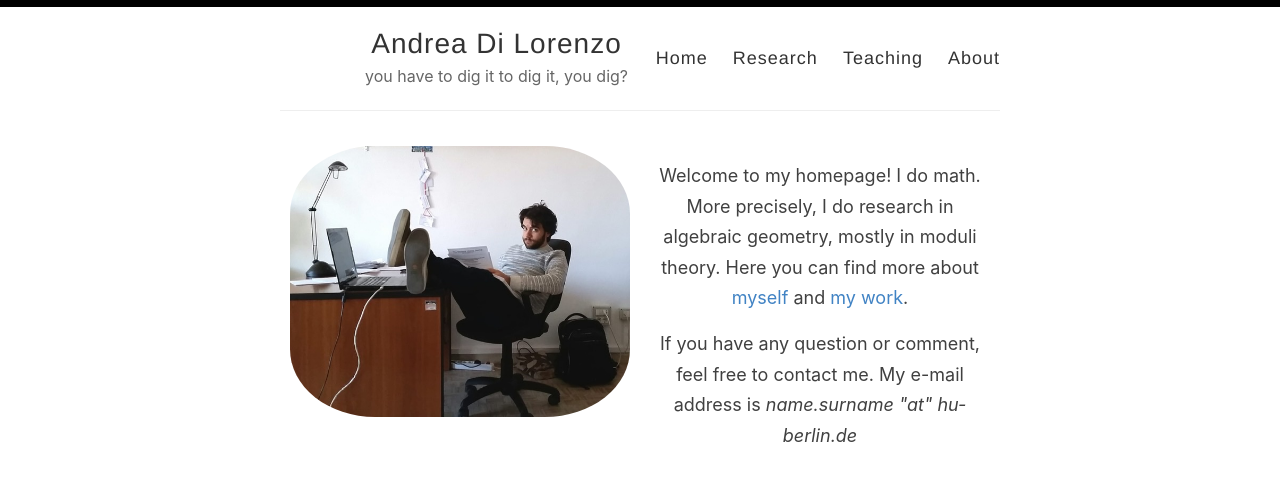
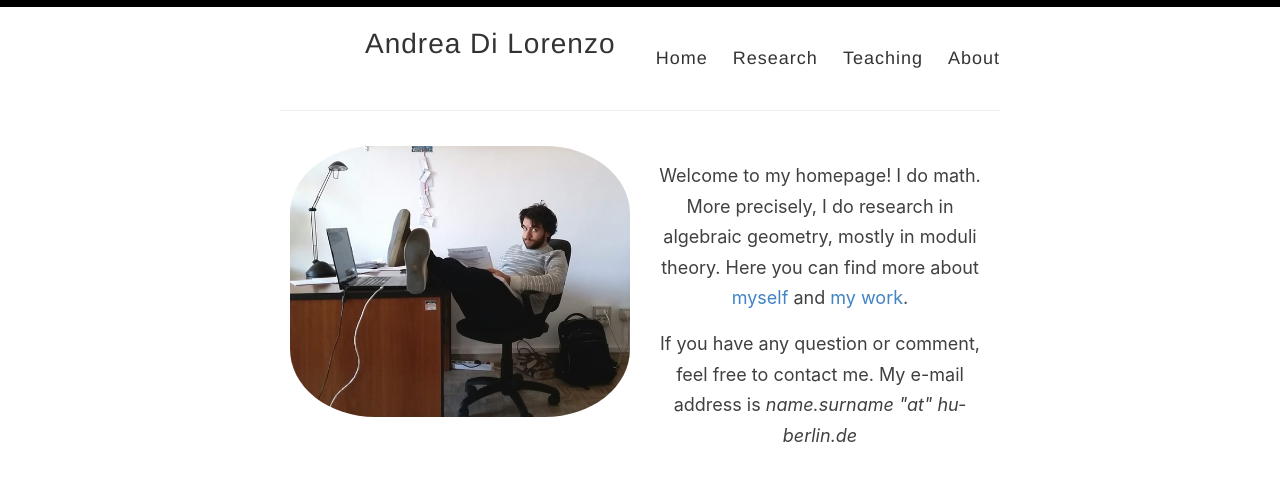
Before and after one commit to anddil/anddil.github.io, a Jekyll site: the page built from index.html, in a window 1280 px wide. Shown: the top 481 px of the page. Built offline with Jekyll 4.4.1, drawn with Linux system fonts in a browser that asks for light colours; the list of posts is cut into pages by our own code.

Commit message:
Update _config.yml

```diff
--- a/_config.yml
+++ b/_config.yml
@@ -9,7 +9,7 @@ name: Andrea Di Lorenzo
 # author: Amit Merchant
 
 # Short bio or description (displayed in the header)
-description: you have to dig it to dig it, you dig?
+description:
 
 # URL of your avatar or profile pic (you could use your GitHub profile pic)
 # avatar: /images/reverie.png
```
